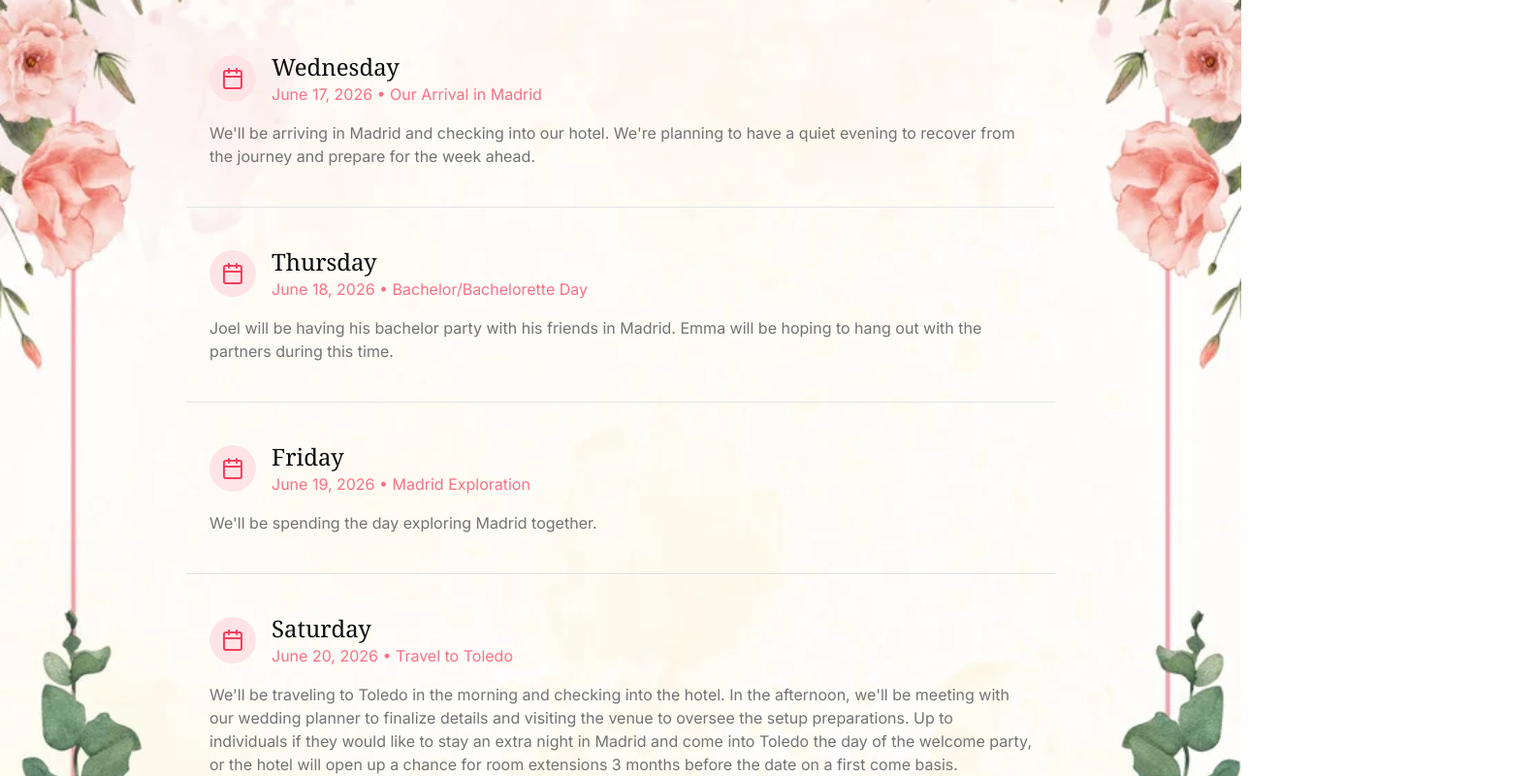
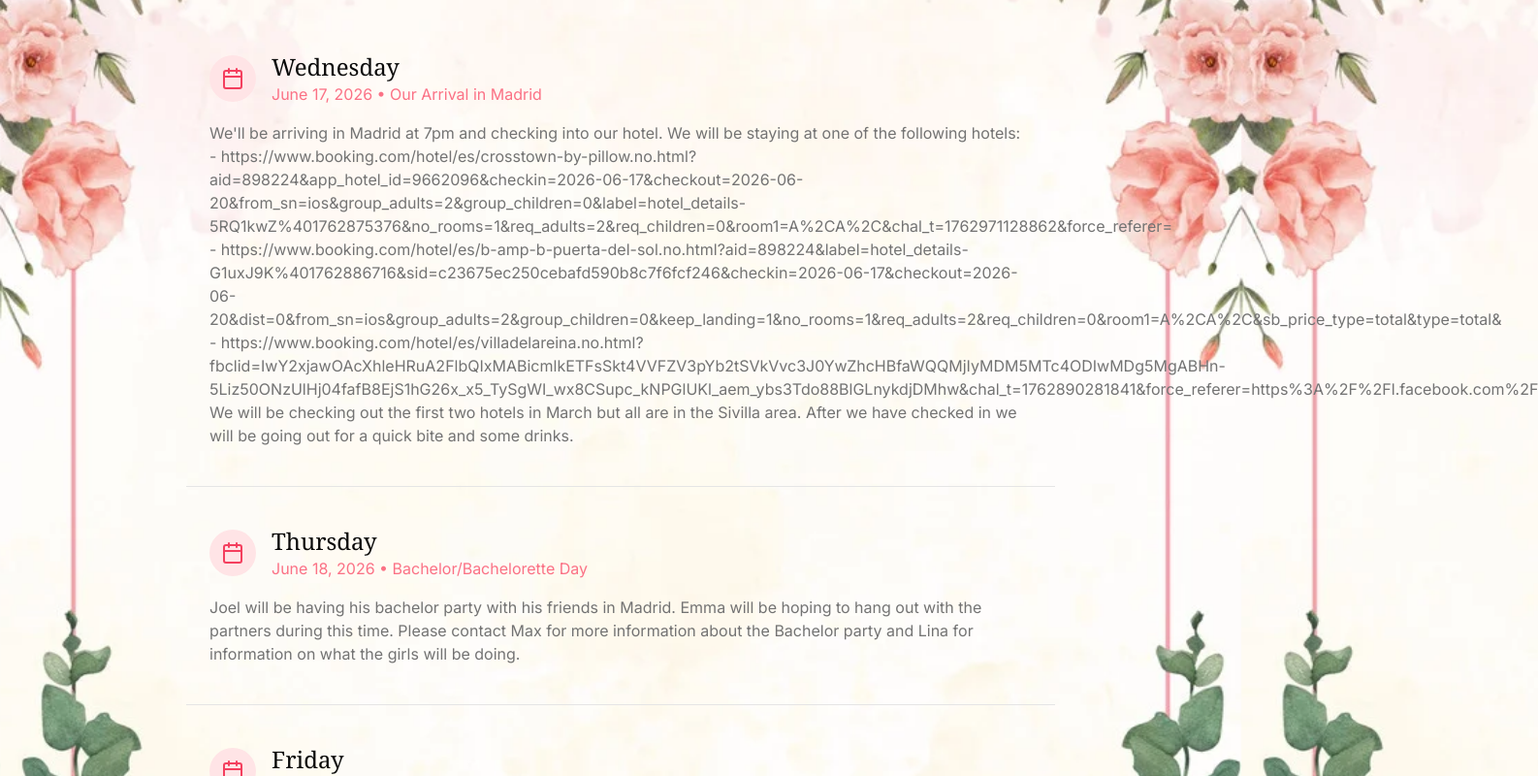
Before and after one commit to thompsonjs101/WeddingWebsite, a Next.js app: page /itinerary in a window 1280 px wide. Shown: the part 400-1200 px from the top of the page at 97% size, 1586 px wide, since content can reach past the window. Built offline with nearby package versions, Linux system fonts and the light colour scheme.

Commit message:
Revise itinerary with hotel links and activity details
Updated itinerary details for the trip to Madrid and Toledo, including hotel options, activities, and contact information.

```diff
--- a/app/itinerary/page.tsx
+++ b/app/itinerary/page.tsx
@@ -65,8 +65,12 @@ export default function ItineraryPage() {
               </div>
               <div className="px-3 md:px-6">
                 <p className="text-muted-foreground mb-4 text-sm md:text-base">
-                  We'll be arriving in Madrid and checking into our hotel. We're planning to have a quiet evening to
-                  recover from the journey and prepare for the week ahead.
+                  We'll be arriving in Madrid at 7pm and checking into our hotel. We will be staying at one of the following hotels:
+                  - https://www.booking.com/hotel/es/crosstown-by-pillow.no.html?aid=898224&app_hotel_id=9662096&checkin=2026-06-17&checkout=2026-06-20&from_sn=ios&group_adults=2&group_children=0&label=hotel_details-5RQ1kwZ%401762875376&no_rooms=1&req_adults=2&req_children=0&room1=A%2CA%2C&chal_t=1762971128862&force_referer=
+                  - https://www.booking.com/hotel/es/b-amp-b-puerta-del-sol.no.html?aid=898224&label=hotel_details-G1uxJ9K%401762886716&sid=c23675ec250cebafd590b8c7f6fcf246&checkin=2026-06-17&checkout=2026-06-20&dist=0&from_sn=ios&group_adults=2&group_children=0&keep_landing=1&no_rooms=1&req_adults=2&req_children=0&room1=A%2CA%2C&sb_price_type=total&type=total&
+                  - https://www.booking.com/hotel/es/villadelareina.no.html?fbclid=IwY2xjawOAcXhleHRuA2FlbQIxMABicmlkETFsSkt4VVFZV3pYb2tSVkVvc3J0YwZhcHBfaWQQMjIyMDM5MTc4ODIwMDg5MgABHn-5Liz50ONzUlHj04fafB8EjS1hG26x_x5_TySgWI_wx8CSupc_kNPGlUKl_aem_ybs3Tdo88BlGLnykdjDMhw&chal_t=1762890281841&force_referer=https%3A%2F%2Fl.facebook.com%2F
+                  We will be checking out the first two hotels in March but all are in the Sivilla area.
+                  After we have checked in we will be going out for a quick bite and some drinks.
                 </p>
               </div>
             </div>
@@ -88,6 +92,7 @@ export default function ItineraryPage() {
                 <p className="text-muted-foreground mb-4 text-sm md:text-base">
                   Joel will be having his bachelor party with his friends in Madrid. Emma will be hoping to hang out
                   with the partners during this time.
+                  Please contact Max for more information about the Bachelor party and Lina for information on what the girls will be doing.
                 </p>
               </div>
             </div>
@@ -107,7 +112,9 @@ export default function ItineraryPage() {
               </div>
               <div className="px-3 md:px-6">
                 <p className="text-muted-foreground mb-4 text-sm md:text-base">
-                  We'll be spending the day exploring Madrid together.
+                  Day activity: unknown
+                  Dinner: Mercado de San Ildefonso. It is a food marked, which will allow for everyone to eat what they want and there are no reservations needed.
+                  Drinks: somewhere!
                 </p>
               </div>
             </div>
@@ -127,10 +134,9 @@ export default function ItineraryPage() {
               </div>
               <div className="px-3 md:px-6">
                 <p className="text-muted-foreground mb-4 text-sm md:text-base">
-                  We'll be traveling to Toledo in the morning and checking into the hotel. In the
-                  afternoon, we'll be meeting with our wedding planner to finalize details and visiting the venue to
-                  oversee the setup preparations. Up to individuals if they would like to stay an extra night in Madrid and come into Toledo
-                   the day of the welcome party, or the hotel will open up a chance for room extensions 3 months before the date on a first come basis.
+                  In the day we will be heading to https://www.parquewarner.com/en to spend a day enjoying rides and other such activities before the evening trip to Toledo.
+                  Up to individuals if they would like to stay an extra night in Madrid and come into Toledo
+                  the day of the welcome party, or the hotel will open up a chance for room extensions 3 months before the date on a first come basis.
                 </p>
               </div>
             </div>
```
